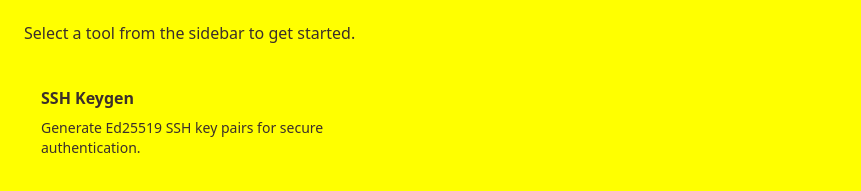
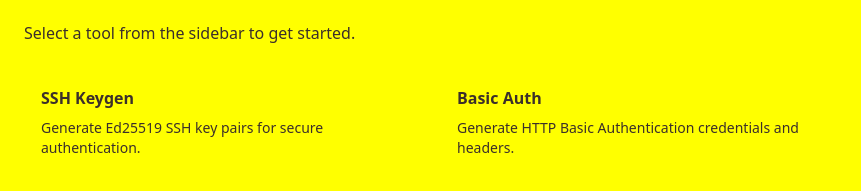
Before and after one commit to tlan16/tools, a Next.js app: page / in a window 1280 px wide. Shown: the part 259-450 px from the top of the page, without its empty margins (0-861 px from the left). Built offline with nearby package versions, Linux system fonts and the light colour scheme.

Commit message:
Add prefetching to sidebar and basic auth links for improved performance

```diff
--- a/app/page.tsx
+++ b/app/page.tsx
@@ -20,6 +20,17 @@ export default function Home() {
             Generate Ed25519 SSH key pairs for secure authentication.
           </p>
         </Link>
+
+        <Link
+          href="/basic-auth"
+          prefetch={true}
+          className="rounded-lg border p-4 hover:bg-accent hover:text-accent-foreground transition-colors cursor-pointer"
+        >
+          <h4 className="font-semibold mb-2">Basic Auth</h4>
+          <p className="text-sm text-muted-foreground">
+            Generate HTTP Basic Authentication credentials and headers.
+          </p>
+        </Link>
       </div>
     </div>
   )
--- a/components/app-sidebar.tsx
+++ b/components/app-sidebar.tsx
@@ -46,7 +46,7 @@ export function AppSidebar() {
               {items.map((item) => (
                 <SidebarMenuItem key={item.title}>
                   <SidebarMenuButton asChild>
-                    <Link href={item.url}>
+                    <Link href={item.url} prefetch={true}>
                       <item.icon />
                       <span>{item.title}</span>
                     </Link>
```
